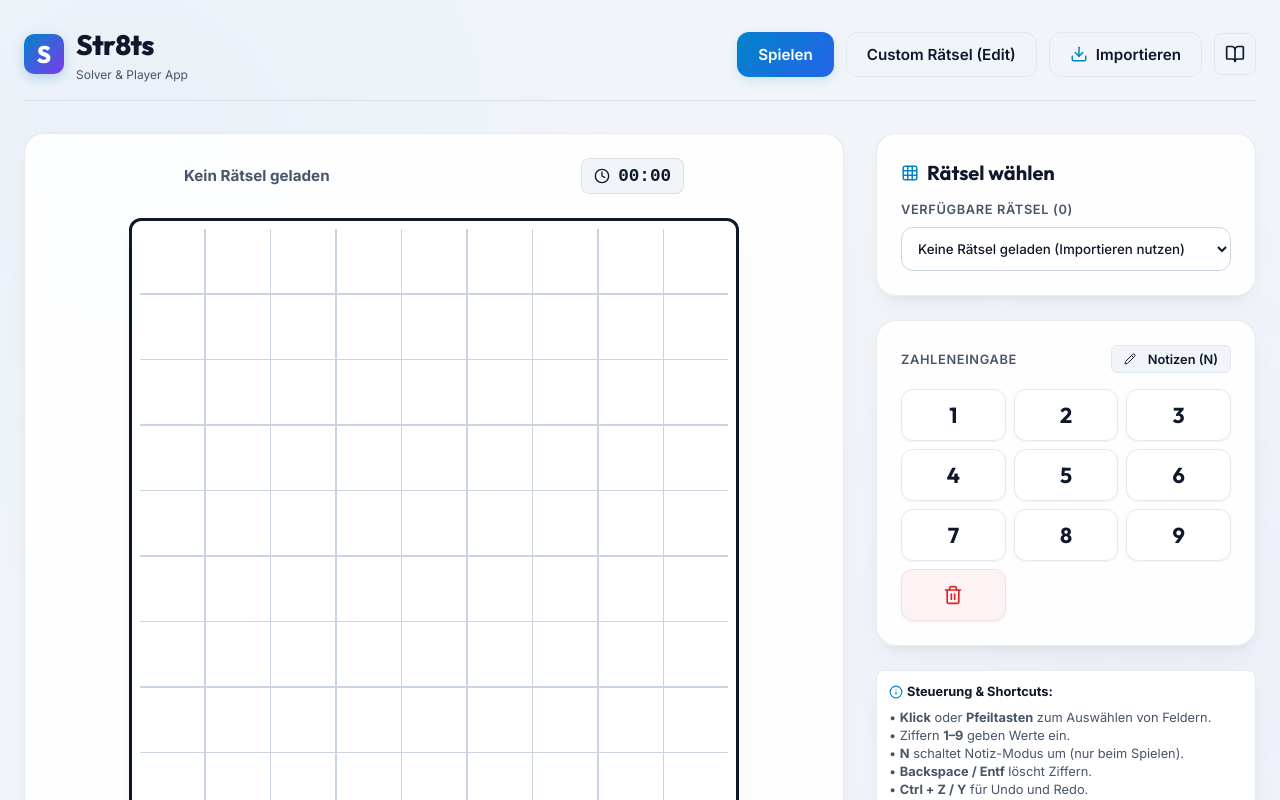
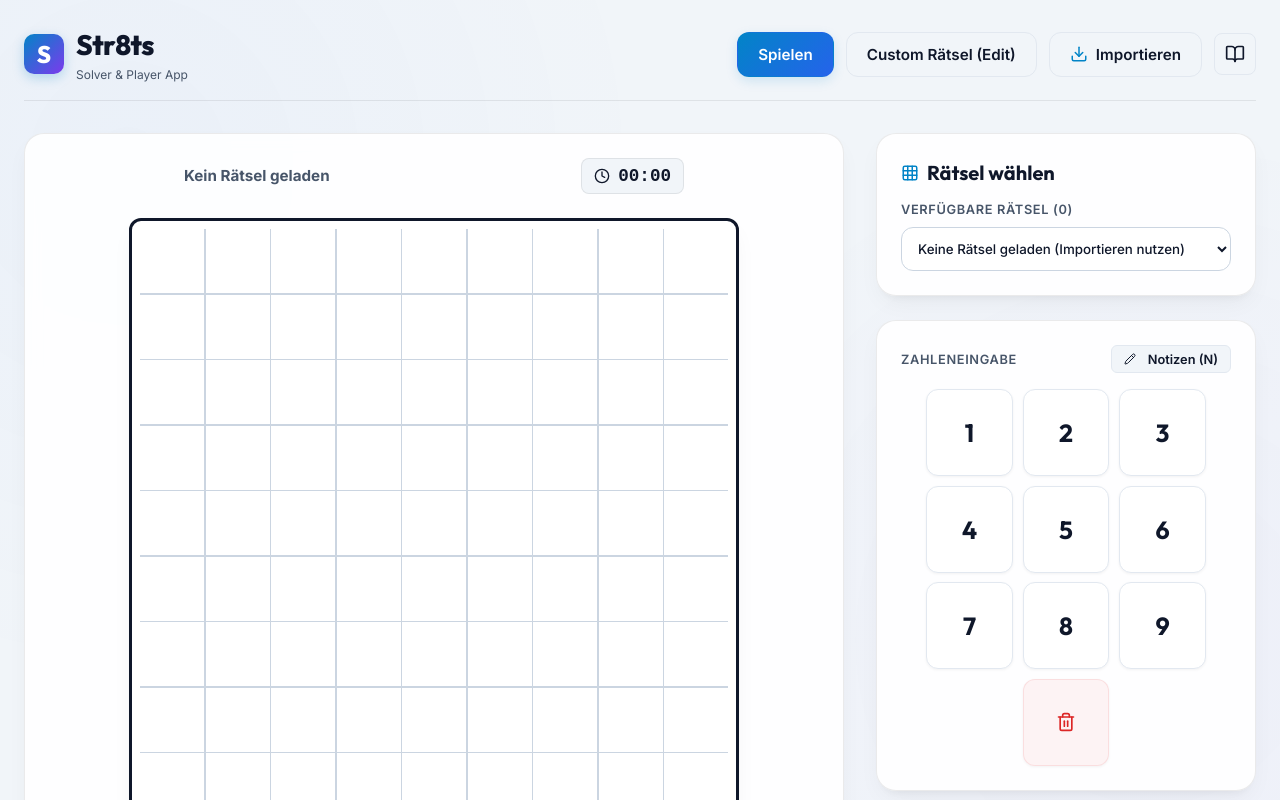
Before and after one commit to hucky61/straights, a React (Vite) app: page / in a window 1280 px wide. Shown: the top 800 px of the page. Built offline with nearby package versions, Linux system fonts and the light colour scheme.

Commit message:
feat: implement core Str8ts puzzle game UI and board management logic

```diff
--- a/src/App.jsx
+++ b/src/App.jsx
@@ -987,13 +987,17 @@ export default function App() {
               ))}
               {/* Fill remaining slots to maintain nice 3x3 layout if size is 9, or add space */}
               {boardSize === 9 ? (
-                <button className="numpad-btn numpad-erase" onClick={handleDelete} disabled={!selectedCell}>
-                  <Trash2 size={20} />
-                </button>
+                <>
+                  <div />
+                  <button className="numpad-btn numpad-erase" onClick={handleDelete} disabled={!selectedCell} title="Feld leeren">
+                    <Trash2 size={20} />
+                  </button>
+                  <div />
+                </>
               ) : (
                 <>
                   <div />
-                  <button className="numpad-btn numpad-erase" onClick={handleDelete} disabled={!selectedCell}>
+                  <button className="numpad-btn numpad-erase" onClick={handleDelete} disabled={!selectedCell} title="Feld leeren">
                     <Trash2 size={20} />
                   </button>
                 </>
--- a/src/index.css
+++ b/src/index.css
@@ -542,7 +542,10 @@ body {
 .numpad-grid {
   display: grid;
   grid-template-columns: repeat(3, 1fr);
-  gap: 0.5rem;
+  gap: 0.6rem;
+  max-width: 280px;
+  margin: 0 auto;
+  width: 100%;
 }
 
 .numpad-btn {
@@ -550,9 +553,9 @@ body {
   border: 1px solid #e2e8f0;
   color: var(--text-primary);
   border-radius: var(--radius-md);
-  height: 52px;
+  aspect-ratio: 1 / 1;
   font-family: var(--font-display);
-  font-size: 1.35rem;
+  font-size: 1.55rem;
   font-weight: 700;
   display: flex;
   align-items: center;
@@ -1061,8 +1064,7 @@ body {
   }
 
   .numpad-btn {
-    height: 48px;
-    font-size: 1.25rem;
+    font-size: 1.35rem;
   }
 
   .modal-content {
```
